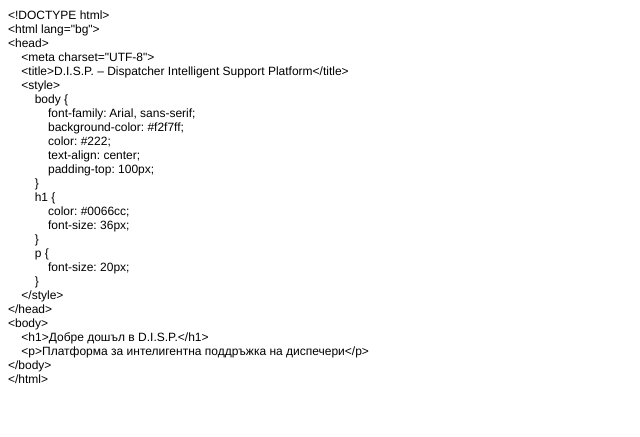
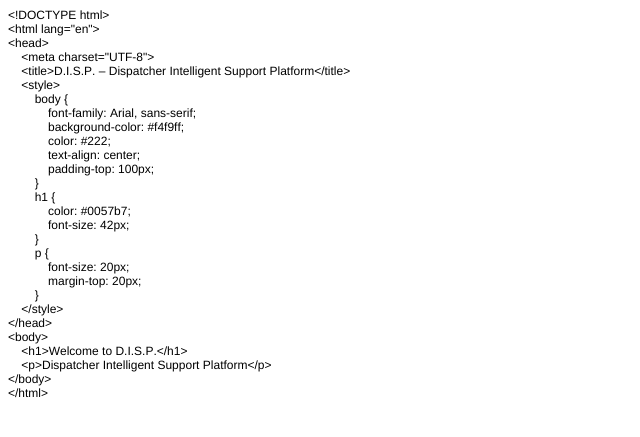
Before and after one commit to genkovA7/disp-platform, a Flask app: page / in a window 1280 px wide. Shown: the top 437 px of the page, without its empty margins (0-640 px from the left). Run offline with Flask 3, Linux system fonts and the light colour scheme.

Commit message:
Switch homepage language to English

```diff
--- a/templates/index.html
+++ b/templates/index.html
@@ -7,36 +7,38 @@
   <meta name="Generator" content="Cocoa HTML Writer">
   <meta name="CocoaVersion" content="2575.5">
   <style type="text/css">
-    p.p1 {margin: 0.0px 0.0px 0.0px 0.0px; font: 12.0px Helvetica}
+    p.p1 {margin: 0.0px 0.0px 0.0px 0.0px; font: 12.0px Helvetica; -webkit-text-stroke: #000000}
+    span.s1 {font-kerning: none}
   </style>
 </head>
 <body>
-<p class="p1">&lt;!DOCTYPE html&gt;</p>
-<p class="p1">&lt;html lang="bg"&gt;</p>
-<p class="p1">&lt;head&gt;</p>
-<p class="p1"><span class="Apple-converted-space">    </span>&lt;meta charset="UTF-8"&gt;</p>
-<p class="p1"><span class="Apple-converted-space">    </span>&lt;title&gt;D.I.S.P. – Dispatcher Intelligent Support Platform&lt;/title&gt;</p>
-<p class="p1"><span class="Apple-converted-space">    </span>&lt;style&gt;</p>
-<p class="p1"><span class="Apple-converted-space">        </span>body {</p>
-<p class="p1"><span class="Apple-converted-space">            </span>font-family: Arial, sans-serif;</p>
-<p class="p1"><span class="Apple-converted-space">            </span>background-color: #f2f7ff;</p>
-<p class="p1"><span class="Apple-converted-space">            </span>color: #222;</p>
-<p class="p1"><span class="Apple-converted-space">            </span>text-align: center;</p>
-<p class="p1"><span class="Apple-converted-space">            </span>padding-top: 100px;</p>
-<p class="p1"><span class="Apple-converted-space">        </span>}</p>
-<p class="p1"><span class="Apple-converted-space">        </span>h1 {</p>
-<p class="p1"><span class="Apple-converted-space">            </span>color: #0066cc;</p>
-<p class="p1"><span class="Apple-converted-space">            </span>font-size: 36px;</p>
-<p class="p1"><span class="Apple-converted-space">        </span>}</p>
-<p class="p1"><span class="Apple-converted-space">        </span>p {</p>
-<p class="p1"><span class="Apple-converted-space">            </span>font-size: 20px;</p>
-<p class="p1"><span class="Apple-converted-space">        </span>}</p>
-<p class="p1"><span class="Apple-converted-space">    </span>&lt;/style&gt;</p>
-<p class="p1">&lt;/head&gt;</p>
-<p class="p1">&lt;body&gt;</p>
-<p class="p1"><span class="Apple-converted-space">    </span>&lt;h1&gt;Добре дошъл в D.I.S.P.&lt;/h1&gt;</p>
-<p class="p1"><span class="Apple-converted-space">    </span>&lt;p&gt;Платформа за интелигентна поддръжка на диспечери&lt;/p&gt;</p>
-<p class="p1">&lt;/body&gt;</p>
-<p class="p1">&lt;/html&gt;</p>
+<p class="p1"><span class="s1">&lt;!DOCTYPE html&gt;</span></p>
+<p class="p1"><span class="s1">&lt;html lang="en"&gt;</span></p>
+<p class="p1"><span class="s1">&lt;head&gt;</span></p>
+<p class="p1"><span class="s1"><span class="Apple-converted-space">    </span>&lt;meta charset="UTF-8"&gt;</span></p>
+<p class="p1"><span class="s1"><span class="Apple-converted-space">    </span>&lt;title&gt;D.I.S.P. – Dispatcher Intelligent Support Platform&lt;/title&gt;</span></p>
+<p class="p1"><span class="s1"><span class="Apple-converted-space">    </span>&lt;style&gt;</span></p>
+<p class="p1"><span class="s1"><span class="Apple-converted-space">        </span>body {</span></p>
+<p class="p1"><span class="s1"><span class="Apple-converted-space">            </span>font-family: Arial, sans-serif;</span></p>
+<p class="p1"><span class="s1"><span class="Apple-converted-space">            </span>background-color: #f4f9ff;</span></p>
+<p class="p1"><span class="s1"><span class="Apple-converted-space">            </span>color: #222;</span></p>
+<p class="p1"><span class="s1"><span class="Apple-converted-space">            </span>text-align: center;</span></p>
+<p class="p1"><span class="s1"><span class="Apple-converted-space">            </span>padding-top: 100px;</span></p>
+<p class="p1"><span class="s1"><span class="Apple-converted-space">        </span>}</span></p>
+<p class="p1"><span class="s1"><span class="Apple-converted-space">        </span>h1 {</span></p>
+<p class="p1"><span class="s1"><span class="Apple-converted-space">            </span>color: #0057b7;</span></p>
+<p class="p1"><span class="s1"><span class="Apple-converted-space">            </span>font-size: 42px;</span></p>
+<p class="p1"><span class="s1"><span class="Apple-converted-space">        </span>}</span></p>
+<p class="p1"><span class="s1"><span class="Apple-converted-space">        </span>p {</span></p>
+<p class="p1"><span class="s1"><span class="Apple-converted-space">            </span>font-size: 20px;</span></p>
+<p class="p1"><span class="s1"><span class="Apple-converted-space">            </span>margin-top: 20px;</span></p>
+<p class="p1"><span class="s1"><span class="Apple-converted-space">        </span>}</span></p>
+<p class="p1"><span class="s1"><span class="Apple-converted-space">    </span>&lt;/style&gt;</span></p>
+<p class="p1"><span class="s1">&lt;/head&gt;</span></p>
+<p class="p1"><span class="s1">&lt;body&gt;</span></p>
+<p class="p1"><span class="s1"><span class="Apple-converted-space">    </span>&lt;h1&gt;Welcome to D.I.S.P.&lt;/h1&gt;</span></p>
+<p class="p1"><span class="s1"><span class="Apple-converted-space">    </span>&lt;p&gt;Dispatcher Intelligent Support Platform&lt;/p&gt;</span></p>
+<p class="p1"><span class="s1">&lt;/body&gt;</span></p>
+<p class="p1"><span class="s1">&lt;/html&gt;</span></p>
 </body>
 </html>
```
